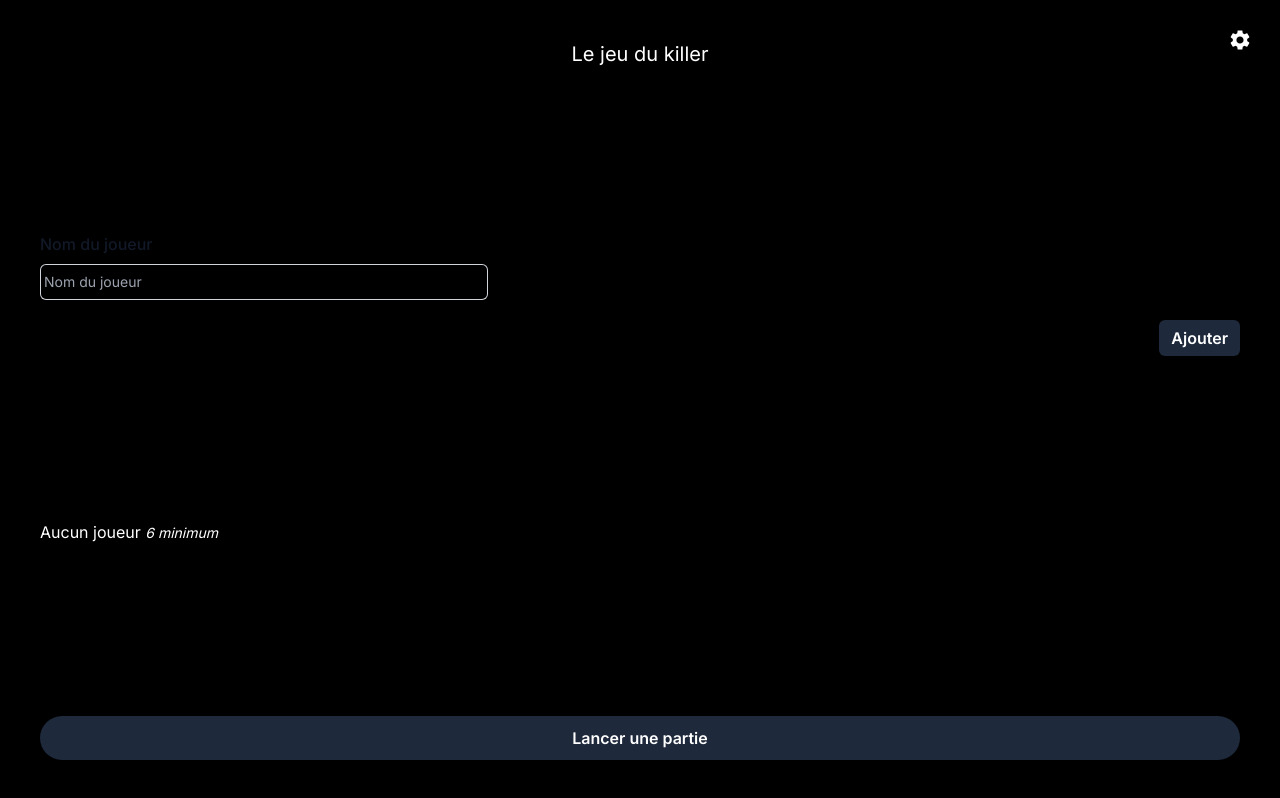
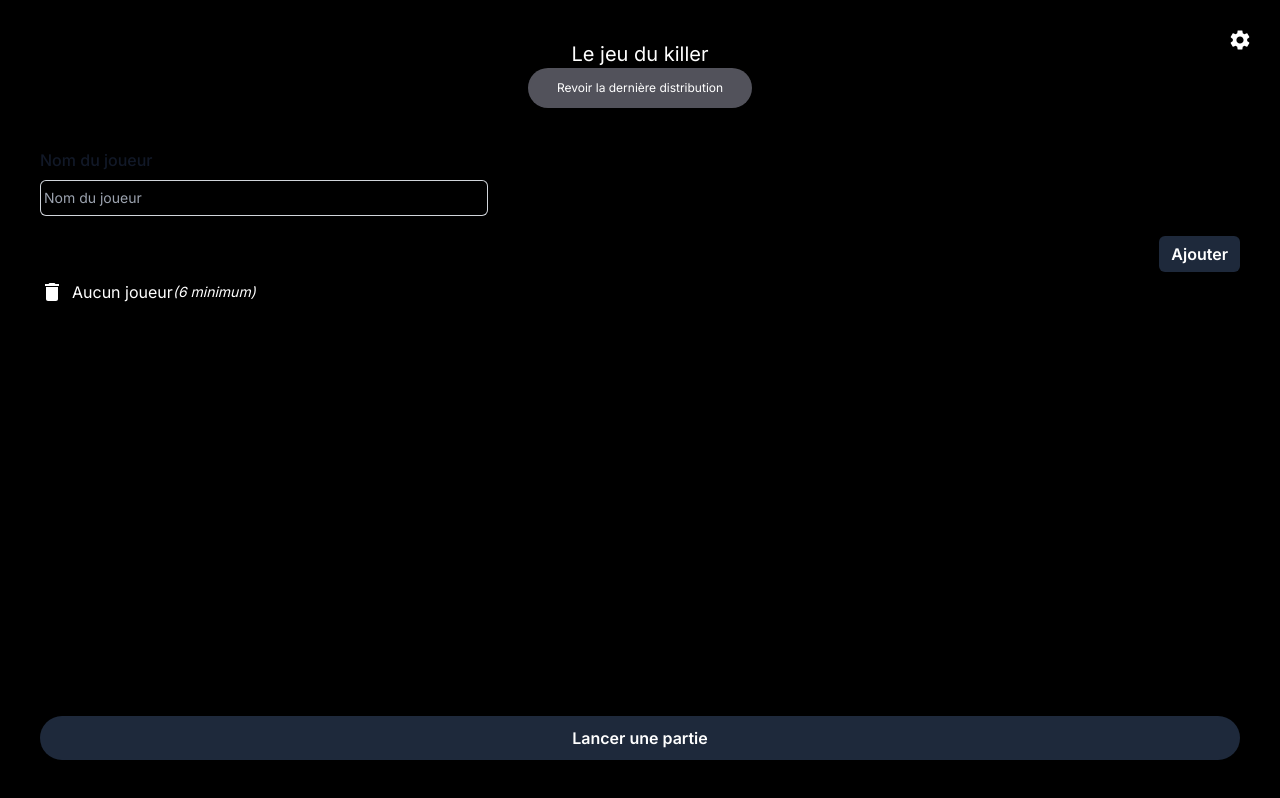
Before and after one commit to Zelldonn/killer-party, a Next.js app: page / in a window 1280 px wide. Built offline with nearby package versions, Linux system fonts and the light colour scheme.

Commit message:
Improve UX and UI, add custom actions and fixes bugs

```diff
--- a/app/components/PlayerList.tsx
+++ b/app/components/PlayerList.tsx
@@ -10,9 +10,6 @@ const PlayerList: React.FC<PlayerProps> = ({ players, handleClick }) => {
     );
     return (
         <div className="w-full h-1/4 max-h-60 overflow-scroll ">
-            <div className="mb-2">
-                <span className="text-cyan-600 font-bold ">{players.length > 0 ? players.length : ""}</span> {` `} {players.length === 0 ? "Aucun joueur" : players.length > 1 ? "joueurs" : "joueur"} <span className="text-sm italic ">6 minimum</span>
-            </div>
             {playerList}
         </div>
     )
--- a/app/distribution/components/ShowingLink.tsx
+++ b/app/distribution/components/ShowingLink.tsx
@@ -18,8 +18,8 @@ const ShowingLink: React.FC<LinkProps> = ({ player, giveToPreviousPlayer }) => {
             <div className="text-center text-white text-xl font-black">{player.name}</div>
         </div>
         <div className="flex flex-col items-left text-center mx-5">
-            <div className="text-left"><span className="text-black text-sm font-black">Ta cible : </span><span className="text-black text-sm font-normal">{player.target}</span></div>
-            <div className="text-left"><span className="text-black text-sm font-black">Ton action : </span><span className="text-black text-sm font-normal">{player.action.description}</span></div>
+            <div className="text-left"><span className="text-black text-sm font-black">Votre cible : </span><span className="text-black text-sm font-normal">{player.target}</span></div>
+            <div className="text-left"><span className="text-black text-sm font-black">Votre action : </span><span className="text-black text-sm font-normal">{player.action.description}</span></div>
         </div>
 
         <div className="flex flex-col items-center text-center">
--- a/app/distribution/page.tsx
+++ b/app/distribution/page.tsx
@@ -21,18 +21,23 @@ export default function Distribution() {
 
   const router = useRouter()
 
-  const [chain, setChain] = useState<Player[]>(loadChainFromLocalStorage("chain"))
+  const [chain, setChain] = useState<Player[]>([])
 
   const [linkIndex, setLinkIndex] = useState<number>(0)
   const [step, setStep] = useState<"ShowingAction" | "GiveToPlayer" | "DistributionDone">("GiveToPlayer")
   const [buttonText, setButtonText] = useState<string>("")
 
   useEffect(() => {
-    setButtonText(`Je suis ${chain[linkIndex].name}`)
-  }, [chain])
+    const chain_ = loadChainFromLocalStorage("chain")
+    setChain(chain_)
+    setButtonText(`Je suis ${chain_[linkIndex].name}`)
+  }, [])
 
   const handlePrevious = () => {
     setStep("GiveToPlayer")
+    if(linkIndex === 0 && step === "GiveToPlayer"){
+      router.push("/")
+    }
     if (linkIndex === 0) {
       setLinkIndex(0)
       setButtonText(`Je suis ${chain[0].name}`)
--- a/app/killer-game/data/actions.ts
+++ b/app/killer-game/data/actions.ts
@@ -1,15 +1,6 @@
-export default [
-    { description: "Faites en sorte que votre victime prononce son numéro de téléphone et envoi un sms à chacun de vous", hint:"Technologie" },
-    { description: "Faites en sorte que votre victime prenne un selfie avec vous (La victime doit prendre la photo)" },
-    { description: "Faites en sorte que votre victime vous prépare un petit en-cas ou une collation (pas juste un verre ou un simple gateau)" },
-    { description: "Faites en sorte que votre victime entame une discussion autour de la saga Harry Potter avec vous (la victime doit se voir impliqué dans la disccusion)" },
-    { description: "Faites en sorte que votre victime vous lance a chacun une cacahuète (ou tout autre aliment) que vous devez rattraper dans votre bouche" },
-    { description: "Action n°6" },
-    { description: "Action n°7" },
-    { description: "Action n°8" },
-    { description: "Action n°9" },
-    { description: "Action n°10" },
-    { description: "Action n°11" },
-    { description: "Action n°12" },
-    { description: "Action n°13" },
+import { Action } from "../types"
+
+const actions: Action[] = [
+
 ]
+export default actions
--- a/app/killer-game/data/themes.ts
+++ b/app/killer-game/data/themes.ts
@@ -1,4 +1,34 @@
 export default [
     ["Bateau", "Sous-marin", "Voilier", "Barque", "Canöe", "JetSki", "Paquebot", "Péniche", "Yacht",],
-    ["Cinéma", "Théatre", "Photographie", "Peinture", "Danse", "Chant", "Comédie", "Opéra", "Magie"]
-]
+    ["Cinéma", "Théatre", "Photographie", "Peinture", "Danse", "Chant", "Comédie", "Opéra", "Magie"],
+    [
+        "Chien",
+        "Chat",
+        "Oiseau",
+        "Cheval",
+        "Souris",
+        "Lion",
+        "Tigre",
+        "Éléphant",
+        "Girafe",
+        "Zèbre",
+        "Abeille",
+        "Papillon",
+        "Serpent",
+        "Crocodile",
+        "Écureuil",
+        "Poule",
+        "Coq",
+        "Vache",
+        "Mouton",
+        "Porc",
+        "Lapin",
+        "Grenouille",
+        "Dauphin",
+        "Requin",
+        "Pingouin",
+        "Ours",
+        "Singe",
+        "Gorille",
+        "Koala",
+    ]]
--- a/app/page.tsx
+++ b/app/page.tsx
@@ -1,14 +1,26 @@
 'use client'
-import React, { useState } from 'react'
+import React, { useEffect, useState } from 'react'
 import PlayerList from './components/PlayerList'
 import { KillerGame } from './killer-game/KillerGame'
 import { Player } from './killer-game/types'
 import { useRouter } from 'next/navigation'
 import EditDialog from './components/EditDialog'
 import SettingsIcon from '@mui/icons-material/Settings';
+import { Delete } from '@mui/icons-material'
 
 
 export default function Home() {
+
+  const loadFromLocalStorage = (key: string): any => {
+    if (typeof window !== 'undefined') {
+      const string = localStorage.getItem(key)!
+      if (string !== null) {
+        const data = JSON.parse(string)
+        return data
+      }
+    }
+    return []
+  }
   const [players, setPlayers] = useState<string[]>([])
   const [name, setName] = useState("")
   const [open, setOpen] = useState(false)
@@ -19,6 +31,10 @@ export default function Home() {
     setIndex(index)
     setOpen(true)
   }
+
+  useEffect(() => {
+    setPlayers(loadFromLocalStorage("players"))
+  }, [])
 
   const handleEventForm = (type: string, name?: string) => {
     if (type === "exit")
@@ -53,15 +69,25 @@ export default function Home() {
       killerGame.addPlayer(name)
     });
     const chain = killerGame.newGame()
+    if (chain.length > 0) {
       saveToLocalStorage("chain", JSON.stringify(chain))
+      saveToLocalStorage("players", JSON.stringify(players))
       router.push("/distribution")
+    }
   }
 
   return (
     <main className="flex min-h-screen flex-col items-center justify-between p-10 ">
-      <SettingsIcon onClick={() => { router.push('/settings') }} className='absolute top-7 right-7 fill-gray-300' />
+      <SettingsIcon onClick={() => { saveToLocalStorage("players", JSON.stringify(players)); router.push('/settings') }} className='absolute top-7 right-7 fill-gray-300' />
+
+      <div className="w-full h-1/4 max-h-60">
+        <div className='text-center'>
           <header className='text-xl'>Le jeu du killer</header>
-      <form className="w-full" onSubmit={(e) => { e.preventDefault(); setPlayers([...players, name]); setName("") }}>
+          <div onClick={() => { router.push('/distribution') }} className="w-56 h-8 bg-zinc-600 py-5 rounded-3xl justify-center items-center gap-2 inline-flex">
+            <div className="text-center text-white text-xs font-normal">Revoir la dernière distribution</div>
+          </div>
+        </div>
+        <form className="w-full mt-10" onSubmit={(e) => { e.preventDefault(); setPlayers([...players, name]); setName("") }}>
           <div className="sm:col-span-4 ">
             <label htmlFor="username" className="block text-md font-medium leading-6 text-gray-900 dark:text-slate-50">
               Nom du joueur
@@ -91,7 +117,15 @@ export default function Home() {
             </button>
           </div>
         </form>
+
+
+        <div className="my-2 flex items-center">
+          <Delete onClick={() => { saveToLocalStorage("players", JSON.stringify([])); setPlayers([]) }} className='fill-slate-600' />
+          <span className="text-cyan-600 mx-1  font-bold ">{players.length > 0 ? players.length : ""}</span> {``} {players.length === 0 ? "Aucun joueur" : players.length > 1 ? "joueurs" : "joueur"} <span className="text-sm italic ">(6 minimum)</span>
+
+        </div>
         <PlayerList players={players} handleClick={handlePlayerClick} />
+      </div>
 
       <dialog open={open} className='rounded-md p-8'>
         {index !== -1 && <EditDialog index={index} playerName={players[index]} handleEventForm={handleEventForm} />}
--- a/app/settings/components/ActionList.tsx
+++ b/app/settings/components/ActionList.tsx
@@ -6,7 +6,7 @@ interface ActionProps {
 }
 const ActionList: React.FC<ActionProps> = ({ actions, handleClick }) => {
     const actionList = actions.map((action, index) =>
-        <li className="w-full max-w-full text-ellipsis shadow-sm appearance-none list-none bg-slate-50 mb-1 rounded-md hover:bg-slate-100 hover:cursor-pointer py-2 px-4" key={index} onClick={() => { handleClick(index) }}>{action.description}</li>
+        <li className="w-full max-w-full text-ellipsis shadow-sm appearance-none list-none bg-slate-50 mb-1 rounded-md hover:bg-slate-100 hover:cursor-pointer py-2 px-4" key={index} onClick={() => { handleClick(index) }}>{action.description.substring(0,15)}...</li>
     );
     return (
         <div className="w-full max-w-full h-1/4 max-h-60 overflow-scroll ">
--- a/app/settings/page.tsx
+++ b/app/settings/page.tsx
@@ -66,7 +66,7 @@ export default function Settings() {
                     <div className="flex rounded-md text-md shadow-sm h-28 ring-1 ring-inset ring-gray-300 focus-within:ring-2  focus-within:ring-inset focus-within:ring-indigo-600 sm:max-w-md">
                         <textarea
                             name="action"
-                            id="username"
+                            id="Description"
                             rows={5}
                             value={action.description}
                             onChange={(e) => { setAction({ description: e.target.value }) }}
```
Also changed, not shown: app/killer-game/KillerGame.ts (+14 -10 lines). Lines whose indentation alone changed are shown as unchanged.
